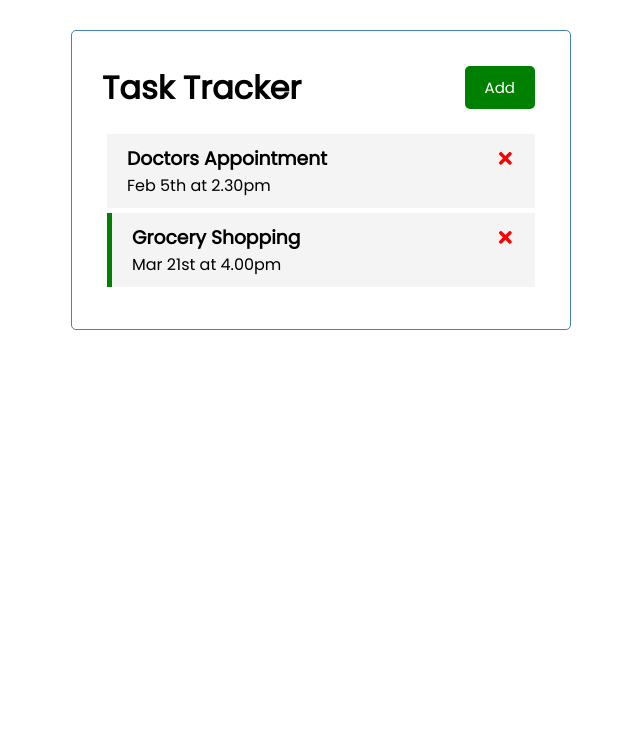
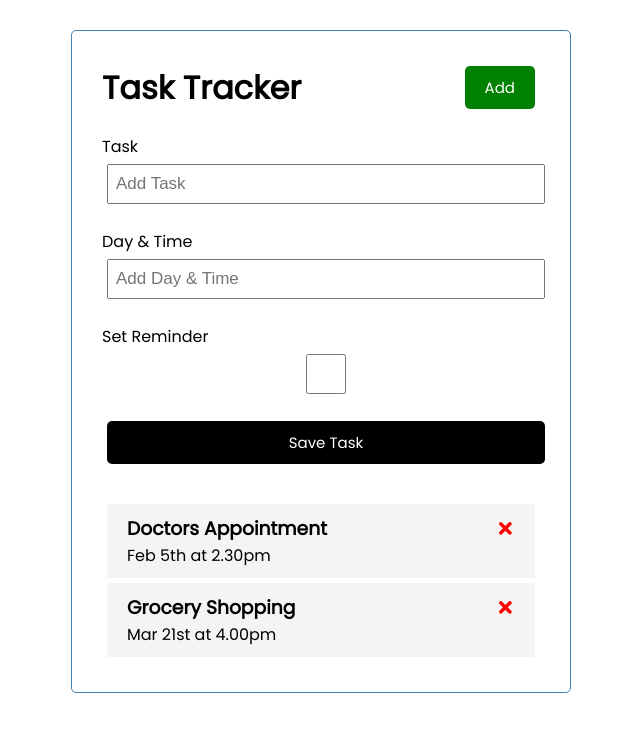
Before and after one commit to aiman9411/react_testing, a React (Create React App) app in the folder react-task-tracker/: page / in a window 1280 px wide. Shown: the top 732 px of the page, without its empty margins (319-959 px from the left). Built offline with nearby package versions, Linux system fonts and the light colour scheme.

Commit message:
add AddTasks

```diff
--- a/react-task-tracker/src/App.js
+++ b/react-task-tracker/src/App.js
@@ -1,6 +1,7 @@
 import Header from './components/Header';
 import Tasks from './components/Tasks';
 import {useState} from 'react'
+import AddTask from './components/AddTask';
 
 function App() {
 
@@ -16,7 +17,7 @@
         id: 2,
         text: 'Grocery Shopping',
         day: 'Mar 21st at 4.00pm',
-        reminder: true,
+        reminder: false,
     }
 ])
 
@@ -35,6 +36,7 @@
   return (
     <div className="container">
       <Header />
+      <AddTask />
       {tasks.length > 0 ? <Tasks tasks={tasks} onDelete = {deleteTask} onToggle = {toggleReminder} />: 'No task to show'}
     </div>
   );
--- /dev/null
+++ b/react-task-tracker/src/components/AddTask.js
@@ -0,0 +1,31 @@
+import { useState } from 'react'
+
+function AddTask() {
+
+    const [text, setText] = useState('')
+    const [day, setDay] = useState('')
+    const [reminder, setReminder] = useState(false)
+
+    return (
+        <form className='add-form'>
+            <div className='form-control'>
+                <label>Task</label>
+                <input type="text" placeholder='Add Task' value={text} onChange={(e) => setText(e.target.value)}/>
+            </div>
+
+            <div className='form-control'>
+                <label>Day & Time</label>
+                <input type="text" placeholder='Add Day & Time' value={day} onChange={(e) => setDay(e.target.value)}/>
+            </div>
+
+            <div className='form-control'>
+                <label>Set Reminder</label>
+                <input type="checkbox" placeholder='Add Text' value={reminder} onChange={(e) => setReminder(e.currentTarget.checked)}/>
+            </div>
+
+            <input type="submit" value='Save Task' className='btn btn-block'/>
+        </form>
+    )
+}
+
+export default AddTask
```
